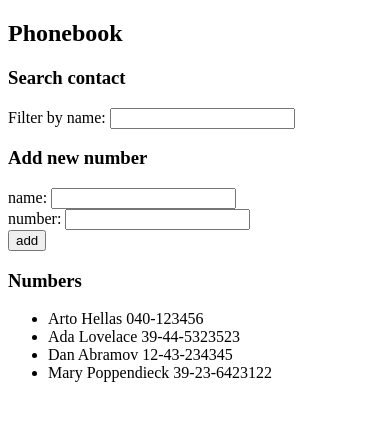
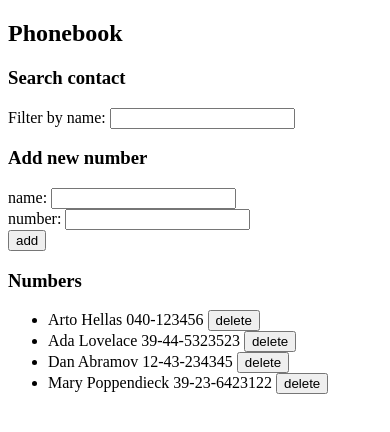
Before and after one commit to dnksebastian/fullstack-open, a React (Create React App) app in the folder part2/phonebook/: page / in a window 390 px wide. Shown: the top 432 px of the page. Built offline with nearby package versions, Linux system fonts and the light colour scheme; data requests are answered from the project's data file.

Commit message:
phonebook

```diff
--- a/part2/phonebook/src/App.js
+++ b/part2/phonebook/src/App.js
@@ -65,6 +65,16 @@ const App = () => {
     }
   };
 
+  const removePerson = async (id) => {
+    await personService.removeContact(id);
+
+    const readContacts = personService.getAll();
+    readContacts.then((updatedContacts) => {
+      console.log(updatedContacts);
+      setPersons(updatedContacts);
+    });
+  };
+
   return (
     <div>
       <h2>Phonebook</h2>
@@ -85,7 +95,7 @@ const App = () => {
 
       <h3>Numbers</h3>
 
-      <Persons persons={contactsToDisplay} />
+      <Persons persons={contactsToDisplay} removePerson={removePerson} />
     </div>
   );
 };
--- a/part2/phonebook/src/components/PersonDetails.js
+++ b/part2/phonebook/src/components/PersonDetails.js
@@ -1,6 +1,6 @@
-const PersonDetails = ({name, number}) => {
+const PersonDetails = ({name, number, id, removePerson}) => {
     return (
-        <li>{name} {number}</li>
+        <li>{name} {number} <button onClick={() => removePerson(id)}>delete</button> </li>
     )
 };
 
--- a/part2/phonebook/src/components/Persons.js
+++ b/part2/phonebook/src/components/Persons.js
@@ -1,10 +1,10 @@
 import PersonDetails from "./PersonDetails";
 
-const Persons = ({persons}) => {
+const Persons = ({persons, removePerson}) => {
     return (
         <ul>
         {persons.map((person) => (
-          <PersonDetails key={person.name} name={person.name} number={person.number}/>
+          <PersonDetails key={person.name} name={person.name} number={person.number} id={person.id} removePerson={removePerson} />
         ))}
       </ul>
     )
--- a/part2/phonebook/src/services/persons.js
+++ b/part2/phonebook/src/services/persons.js
@@ -1,33 +1,31 @@
-import axios from 'axios';
+import axios from "axios";
 
-const baseUrl = 'http://localhost:3001/persons';
+const baseUrl = "http://localhost:3001/persons";
 
 const getAll = () => {
-    const req = axios.get(baseUrl)
-    return req.then(res => res.data)
+  const req = axios.get(baseUrl);
+  return req.then((res) => res.data);
+};
 
-    // return axios.get(baseUrl)
-}
+const create = (newObject) => {
+  const req = axios.post(baseUrl, newObject);
+  return req.then((res) => res.data);
+};
 
-const create = newObject => {
-    const req = axios.post(baseUrl, newObject);
-    return req.then(res => res.data)
+// const update = (id, newObject) => {
+//     const req = axios.put(`${baseUrl}/${id}`, newObject)
+//     return req.then(res => res.data)
+// }
 
-    // return axios.post(baseUrl, newObject)
-}
-
-const update = (id, newObject) => {
-    const req = axios.put(`${baseUrl}/${id}`, newObject)
-    return req.then(res => res.data)
-
-    // return axios.put(`${baseUrl}/${id}`, newObject)
-}
-
+const removeContact = (id) => {
+  const req = axios.delete(`${baseUrl}/${id}`);
+  return req
+};
 
 const personsHandlers = {
-    getAll,
-    create,
-    update
-}
+  getAll,
+  create,
+  removeContact,
+};
 
-export default personsHandlers
+export default personsHandlers;
```
